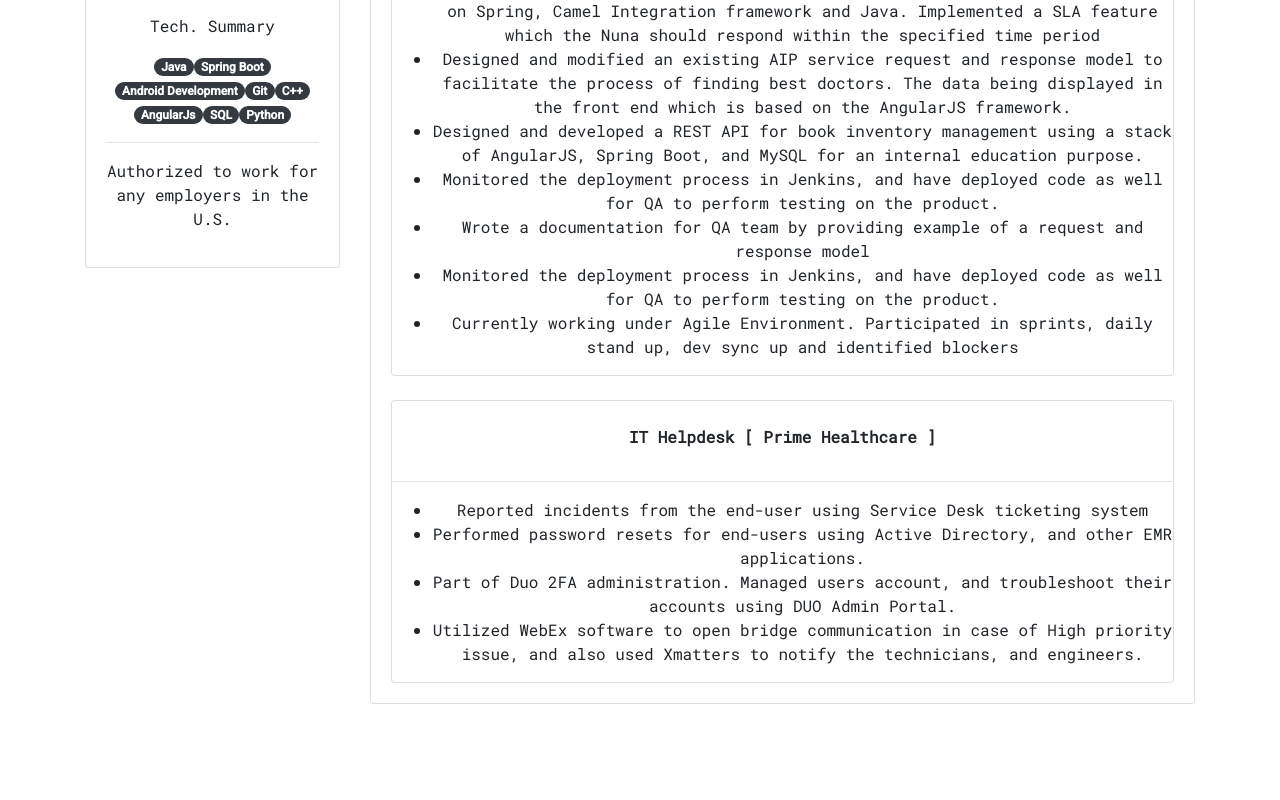
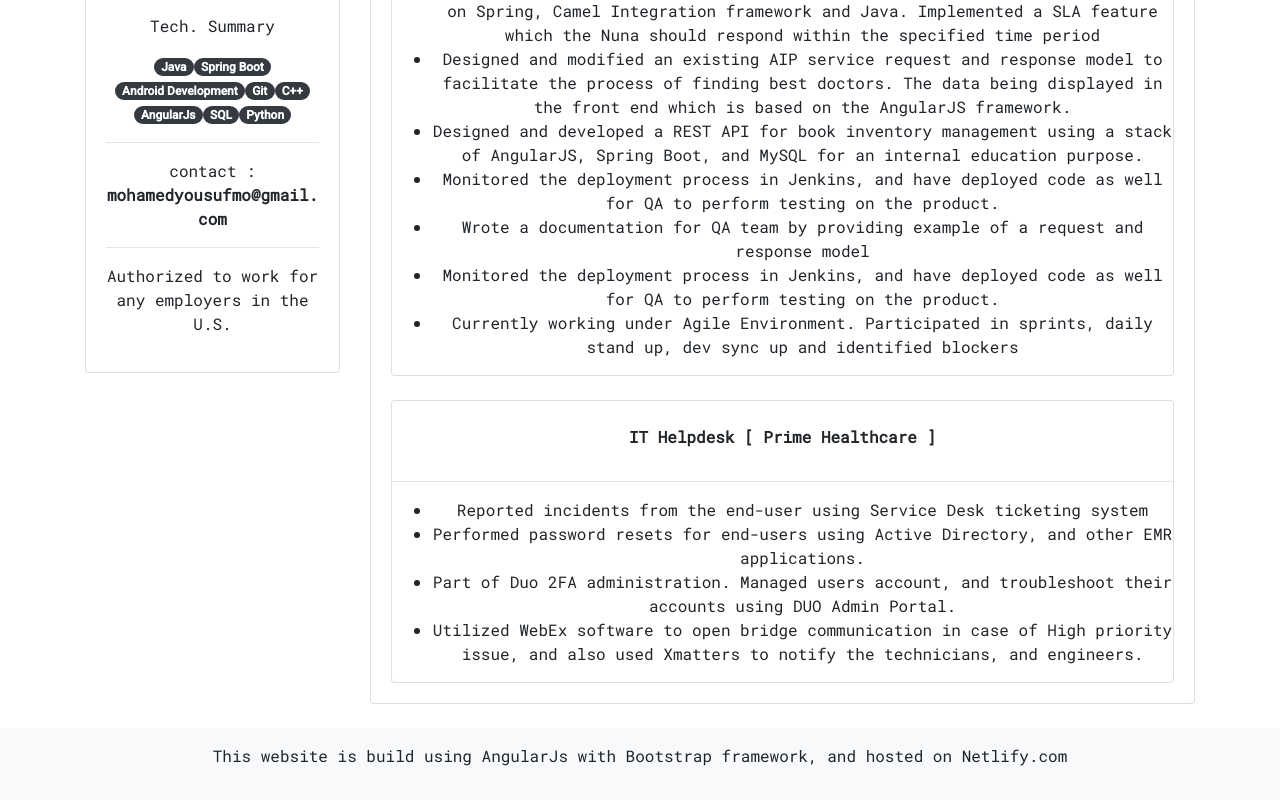
Before and after one commit to yousuf1997/devsite, an Angular app: page /experience in a window 1280 px wide. Shown: the part 329-1129 px from the top of the page. Before the commit the page ends 1033 px from the top, so only its background shows below. Built offline with nearby package versions, Linux system fonts and the light colour scheme.

Commit message:
added footer, email

```diff
--- a/src/app/about-me/about-me.component.html
+++ b/src/app/about-me/about-me.component.html
@@ -16,7 +16,11 @@
                         <span class="badge badge-pill badge-dark">{{tag}}</span>
                     </span>
                     <hr>
-                    <span><p>Authorized to work for any employers in the U.S.</p></span>
+                    <p>contact : <b>mohamedyousufmo@gmail.com</b></p>
+                    <hr>
+                    <span>
+                        <p>Authorized to work for any employers in the U.S.</p>
+                    </span>
                 </div>
             </div>
         </div>
--- a/src/app/about-me/about-me.component.ts
+++ b/src/app/about-me/about-me.component.ts
@@ -10,7 +10,7 @@ export class AboutMeComponent implements OnInit {
 
   visiblity : boolean;
   description : string;
-  tags = ['Java','Spring Boot','Android Development','Git','C++',"AngularJs",'SQL','Python']
+  tags = ['Java','Spring Boot','Android Development','Git','C++','AngularJs','SQL','Python']
 
   constructor(breakpointObserver : BreakpointObserver) {
     breakpointObserver.observe([
--- a/src/app/app.component.html
+++ b/src/app/app.component.html
@@ -1 +1,5 @@
 <app-home></app-home>
+<br>
+<div class="text-center p-3 bg-light">
+    <p> This website is build using AngularJs with Bootstrap framework, and hosted on Netlify.com</p>
+</div>
--- a/src/app/home/home.component.html
+++ b/src/app/home/home.component.html
@@ -1,5 +1,6 @@
 <nav class="navbar navbar-expand-lg navbar-light bg-light">
-     <button class="navbar-toggler" type="button" data-toggle="collapse" data-target="#navbarNav" aria-controls="navbarNav" aria-expanded="false" aria-label="Toggle navigation">
+  <button class="navbar-toggler" type="button" data-toggle="collapse" data-target="#navbarNav" aria-controls="navbarNav"
+    aria-expanded="false" aria-label="Toggle navigation">
     <span class="navbar-toggler-icon"></span>
   </button>
   <div class="collapse navbar-collapse" id="navbarNav">
@@ -28,7 +29,11 @@
             <span class="badge badge-pill badge-dark">{{tag}}</span>
           </span>
           <hr>
-                  <span><p>Authorized to work for any employers in the U.S.</p></span>
+          <p>contact : <b>mohamedyousufmo@gmail.com</b></p>
+          <hr>
+          <span>
+            <p>Authorized to work for any employers in the U.S.</p>
+          </span>
         </div>
       </div>
     </div>
```
Lines whose indentation alone changed are shown as unchanged.
